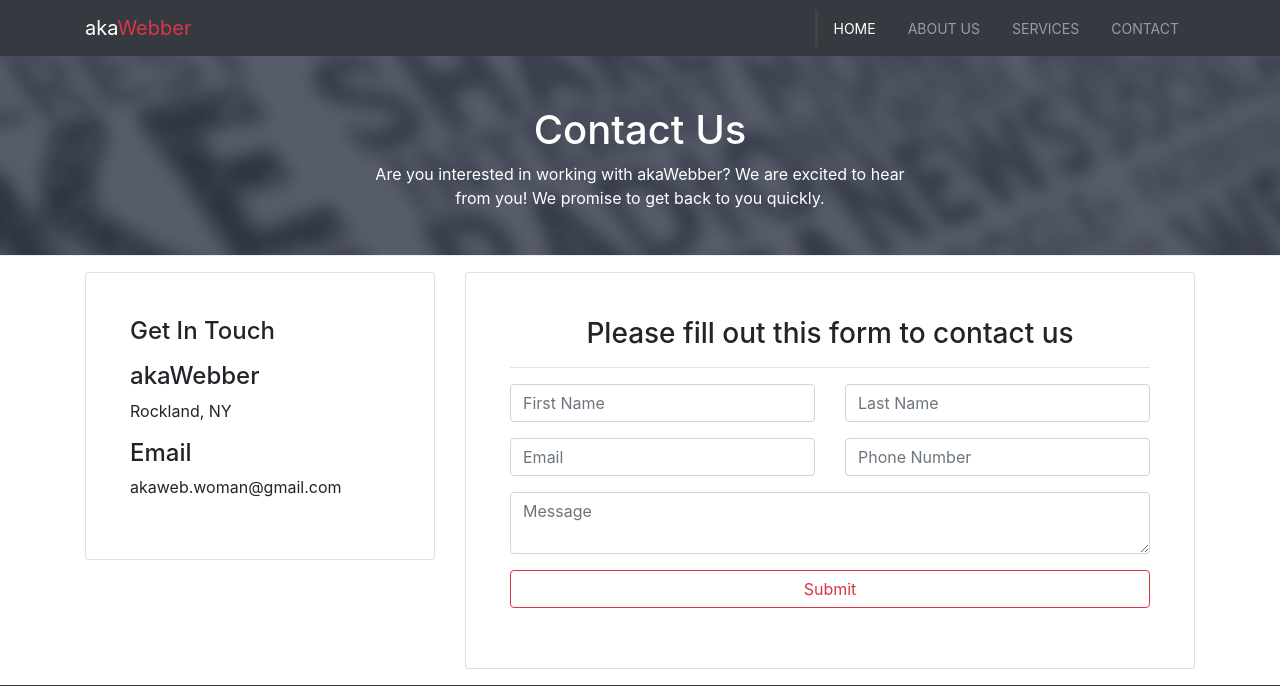
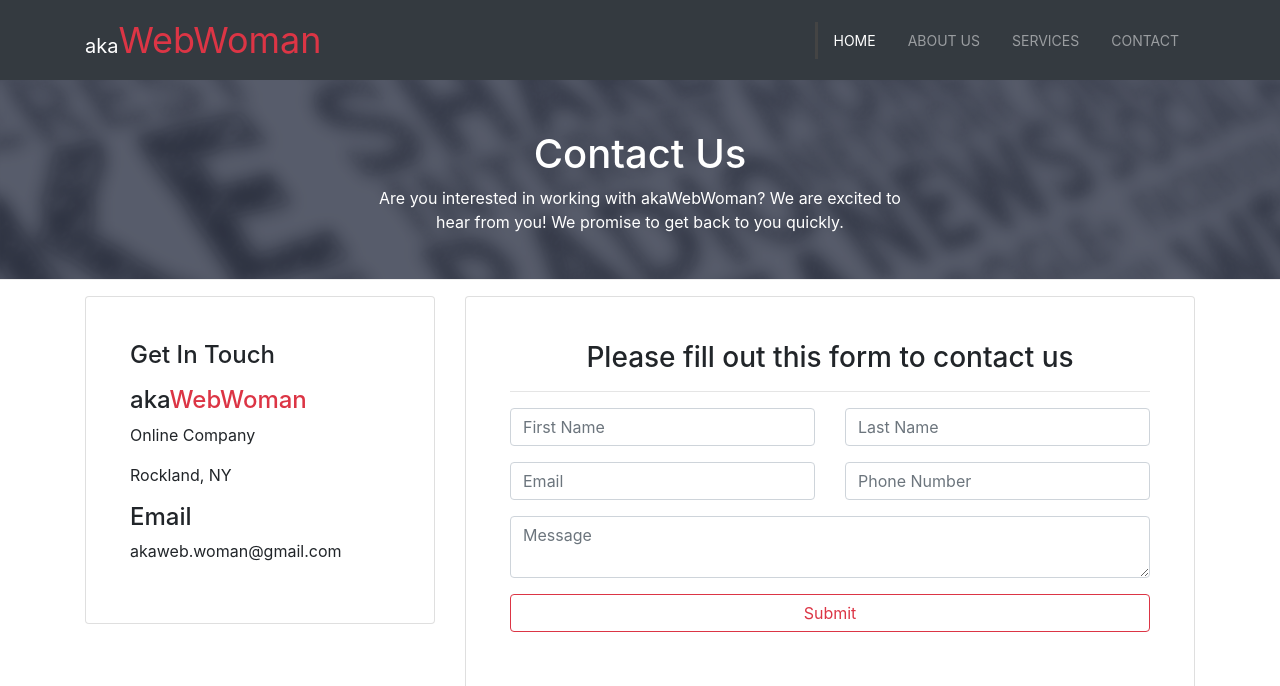
Before and after one commit to angeliqueb71/abbweb, a Rails app: page /contact in a window 1280 px wide. Shown: the top 686 px of the page. Run offline with Rails 7, Linux system fonts and the light colour scheme; style sheets or scripts are compiled from the project's sources; some libraries are stand-ins or nearby versions.

```diff
--- a/app/assets/stylesheets/home.scss
+++ b/app/assets/stylesheets/home.scss
@@ -14,7 +14,7 @@ body {
 }
 
 .span-span {
-  font: 2.25rem;
+  font-size: 2.25rem !important;
 }
 
 .carousel-item {
@@ -58,7 +58,7 @@ body {
 #video-play {
   position: relative;
   min-height: 250px;
-  background: image-url('webber_logo1.png');
+  background: image-url('aka_logo.png');
   background-attachment: fixed;
   background-repeat: no-repeat;
   background-position: 0 -300px;
--- a/app/views/contact/index.html.erb
+++ b/app/views/contact/index.html.erb
@@ -7,7 +7,7 @@
 <body>
   <nav class="navbar navbar-expand-sm navbar-dark bg-dark">
     <div class="container">
-      <a href="/" class="navbar-brand">aka<span class="text-danger">Webber</span></a>
+      <a href="/" class="navbar-brand">aka<span class="span-span text-danger">WebWoman</span></a>
       <button class="navbar-toggler" data-toggle="collapse" data-target="#navbarCollapse">
         <span class="navbar-toggler-icon"></span>
       </button>
@@ -41,7 +41,7 @@
       <div class="row">
         <div class="col-md-6 m-auto text-center">
           <h1>Contact Us</h1>
-          <p>Are you interested in working with akaWebber? We are excited to hear from you! We promise to get back to you quickly.</p>
+          <p>Are you interested in working with akaWebWoman? We are excited to hear from you! We promise to get back to you quickly.</p>
         </div>
       </div>
     </div>
@@ -56,7 +56,8 @@
             <div class="card-body">
               <h4>Get In Touch</h4>
               <p></p>
-              <h4>akaWebber</h4>
+              <h4>aka<span class=" text-danger">WebWoman</span></h4>
+              <p>Online Company</p>
               <p>Rockland, NY</p>
               <h4>Email</h4>
               <p>akaweb.woman@gmail.com</p>
@@ -129,7 +130,7 @@
         </div>
         <div class="col-md-3">
           <img src="img/person3.jpg" alt="" class="img-fluid rounded-circle mb-2">
-          <h4>akaWeb Woman</h4>
+          <h4>Angelique Barth</h4>
           <small>CEO | Web Developer</small>
         </div>
         <div class="col-md-3">
@@ -148,7 +149,7 @@
         <div class="col">
           <p>Copyright &copy;
             <span id="year"></span>
-            akaWebber</p>
+            aka<span class="text-danger">WebWoman</span></p>
         </div>
       </div>
     </div>
--- a/app/views/home/index.html.erb
+++ b/app/views/home/index.html.erb
@@ -9,7 +9,7 @@
 <body>
   <nav class="navbar navbar-expand-sm navbar-dark bg-dark">
     <div class="container">
-      <a href="/" class="navbar-brand">aka<span class=" span-span text-danger">Webber</span></a>
+      <a href="/" class="navbar-brand">aka<span class=" span-span text-danger">WebWoman</span></a>
       <button class="navbar-toggler" data-toggle="collapse" data-target="#navbarCollapse">
         <span class="navbar-toggler-icon"></span>
       </button>
@@ -209,7 +209,7 @@
         <div class="col">
           <p>Copyright &copy;
             <span id="year"></span>
-            akaWebber</p>
+            aka<span class="text-danger">WebWoman</span></p>
         </div>
       </div>
     </div>
--- a/app/views/layouts/application.html.erb
+++ b/app/views/layouts/application.html.erb
@@ -1,7 +1,7 @@
 <!DOCTYPE html>
 <html>
   <head>
-    <title>akaWebber</title>
+    <title>akaWebWoman</title>
     <%= csrf_meta_tags %>
     <link rel="icon" type="image/png" href="./assets/computer10_img.png"/>
     <meta charset="UTF-8">
@@ -10,7 +10,7 @@
 
     <%= stylesheet_link_tag 'application', media: 'all', 'data-turbolinks-track': 'reload' %>
     <%= javascript_include_tag 'application', 'data-turbolinks-track': 'reload' %>
-    <meta name="author" content="akaWebber">
+    <meta name="author" content="akaWebWoman">
     <meta name="keywords" content="We are a passionate team of skilled designers and web developers. Providing seamless user experience. Mobile Apps for small businesses | Custom Websites | Social Media Marketing">
 
     <!-- font-awesome-sass -->
--- a/app/views/services/index.html.erb
+++ b/app/views/services/index.html.erb
@@ -8,7 +8,7 @@
 <body>
   <nav class="navbar navbar-expand-sm navbar-dark bg-dark">
     <div class="container">
-      <a href="/" class="navbar-brand">aka<span class="text-danger">Webber</span></a>
+      <a href="/" class="navbar-brand">aka<span class=" span-span text-danger">WebWoman</span></a>
       <button class="navbar-toggler" data-toggle="collapse" data-target="#navbarCollapse">
         <span class="navbar-toggler-icon"></span>
       </button>
@@ -237,7 +237,7 @@
         <div class="col">
           <p>Copyright &copy;
             <span id="year"></span>
-            akaWebber</p>
+            aka<span class="text-danger">WebWoman</span></p>
         </div>
       </div>
     </div>
```
Also changed, not shown: app/views/about/index.html.erb (+4 -3 lines), app/assets/images/aka_logo.png (added).
